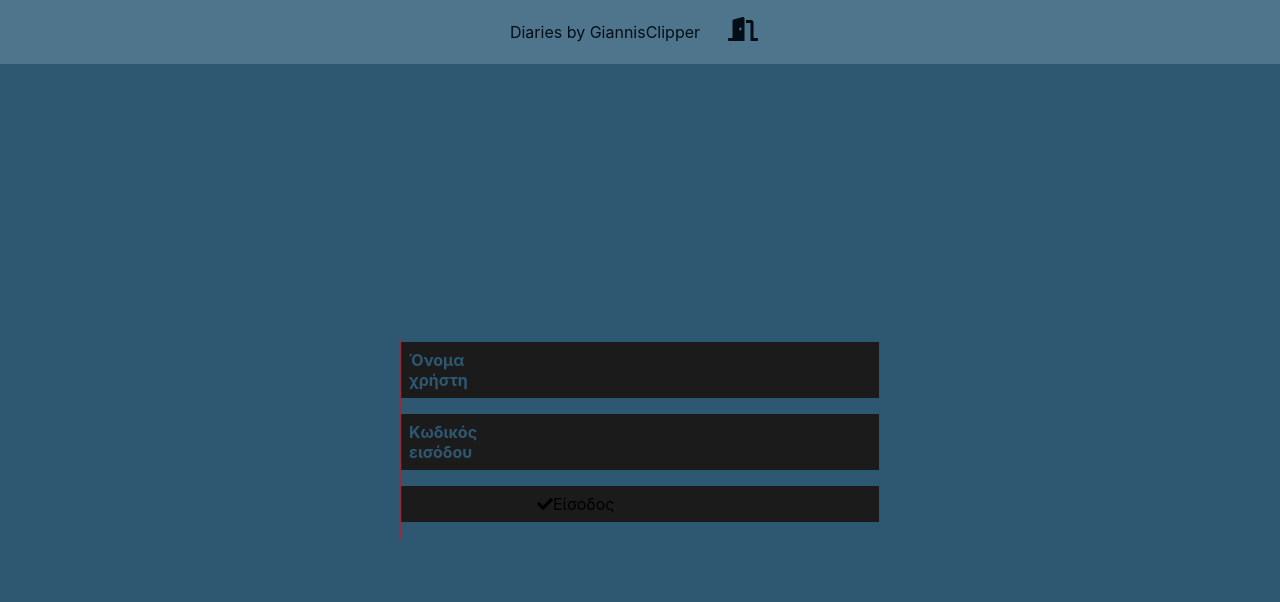
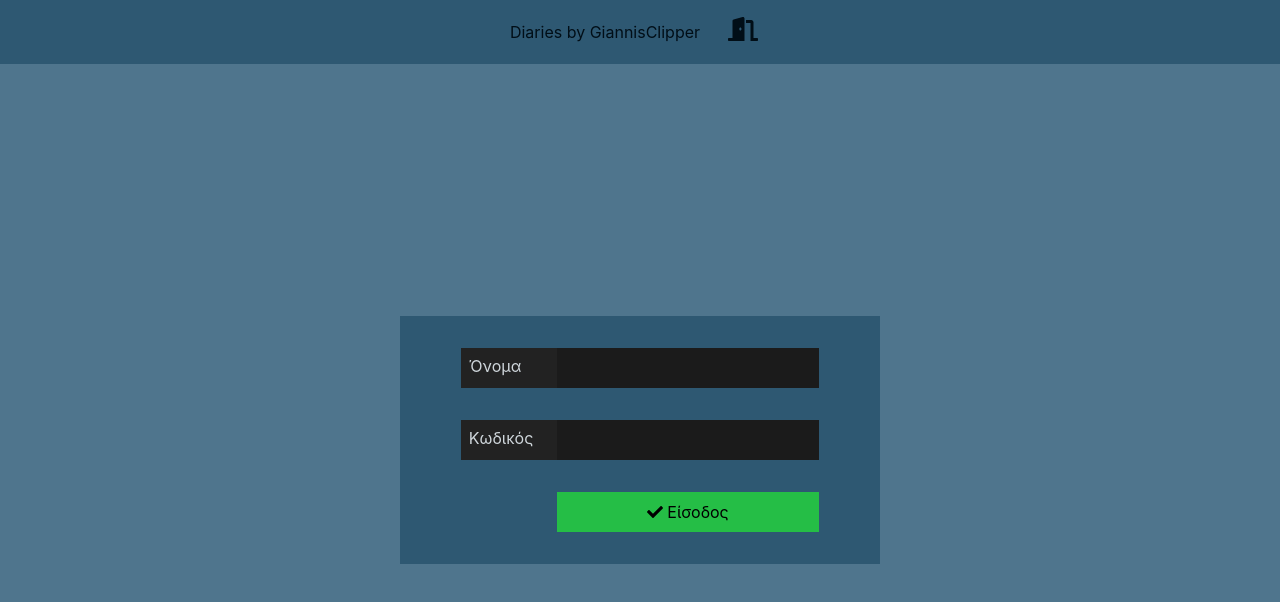
Before and after one commit to GiannisClipper/diaries, a React (Create React App) app: page /signin in a window 1280 px wide. Shown: the top 602 px of the page. Built offline with nearby package versions, Linux system fonts and the light colour scheme.

Commit message:
Updating `Signin` styling.

```diff
--- a/src/components/Auth.js
+++ b/src/components/Auth.js
@@ -1,20 +1,19 @@
 import React, { useContext, useState, useEffect  } from 'react';
-import { Redirect } from 'react-router-dom';
 import { STATEContext } from './STATEContext';
 import { realFetch, mockFetch } from '../helpers/customFetch';
 import { parseSigninToDB, parseSigninFromDB } from '../storage/parsers';
 import { ListBox } from './libs/ListBox';
-import { BlockBox, BlockLabel, BlockValue } from './libs/BlockBox';
-import { FontAwesomeIcon } from '@fortawesome/react-fontawesome';
-import { faCheck } from '@fortawesome/free-solid-svg-icons';
-import { Loader } from './libs/Loader';
+import { InputBox, InputLabel, InputValue } from './libs/InputBox';
+import { ButtonBox, ButtonLabel, ButtonValue } from './libs/ButtonBox';
+import { OkButton } from './libs/Buttons';
 import { isBlank } from '../helpers/validation';
 import styled from 'styled-components';
 
 const AuthList = styled( ListBox )`
     width: 30em;
     height: 100%;
-    border: 1px dotted red;
+    padding: 1em;
+    ${props => props.theme.AppHeader && props.theme.AppHeader };
 `;
 
 const namespace = 'auth';
@@ -132,42 +131,41 @@ function Signin() {
 
     return (
         <AuthList>
-            <BlockBox>
-                <BlockLabel>
-                    Όνομα χρήστη
-                </BlockLabel>
-                <BlockValue>
+            <InputBox>
+                <InputLabel>
+                    Όνομα
+                </InputLabel>
+                <InputValue>
                     <input
                         value={data.username}
                         onChange={event => setData( { ...data, username: event.target.value } )}
                     />
-                </BlockValue>
-            </BlockBox>
+                </InputValue>
+            </InputBox>
 
-            <BlockBox>
-                <BlockLabel>
-                    Κωδικός εισόδου
-                </BlockLabel>
-                <BlockValue>
+            <InputBox>
+                <InputLabel>
+                    Κωδικός
+                </InputLabel>
+                <InputValue>
                     <input
                         type="password"
                         value={data.password}
                         onChange={event => setData( { ...data, password: event.target.value } )}
                     />
-                </BlockValue>
-            </BlockBox>
+                </InputValue>
+            </InputBox>
 
-            <BlockBox>
-                <BlockLabel />
-                <BlockValue>
-                    <button className="ok" onClick={onClickOk}>
-                        {signin.uiux.process.isOnRequest
-                            ? <Loader />
-                            : <FontAwesomeIcon className="icon" icon={ faCheck } />}
-                        <span>Είσοδος</span>
-                    </button>
-                </BlockValue>
-            </BlockBox>
+            <ButtonBox>
+                <ButtonLabel />
+                <ButtonValue>
+                    <OkButton
+                        label='Είσοδος'
+                        onClick={onClickOk}
+                        isOnRequest={signin.uiux.process.isOnRequest}
+                    />
+                </ButtonValue>
+            </ButtonBox>
         </AuthList>
     );
 }
--- a/src/components/libs/ButtonBox.js
+++ b/src/components/libs/ButtonBox.js
@@ -2,6 +2,7 @@ import styled from 'styled-components';
 import { InputBox, InputLabel, InputValue } from './InputBox';
 
 const ButtonBox = styled( InputBox )`
+    min-height: 2.5em;
     ${props => props.theme.ButtonBox && props.theme.ButtonBox };
 `;
 
@@ -14,5 +15,15 @@ const ButtonValue = styled( InputValue )`
     ${props => props.theme.ButtonValue && props.theme.ButtonValue };
 `;
 
-export default { ButtonBox, ButtonLabel, ButtonValue };
-export { ButtonBox, ButtonLabel, ButtonValue };
+const ButtonValue1 = styled( ButtonValue )`
+    width: calc( 50% - .5em );
+    margin-right: .5em;
+`;
+
+const ButtonValue2 = styled( ButtonValue )`
+    width: calc( 50% - .5em );
+    margin-left: .5em;
+`;
+
+export default { ButtonBox, ButtonLabel, ButtonValue, ButtonValue1, ButtonValue2 };
+export { ButtonBox, ButtonLabel, ButtonValue, ButtonValue1, ButtonValue2 };
--- a/src/components/libs/Buttons.js
+++ b/src/components/libs/Buttons.js
@@ -6,15 +6,14 @@ import { Loader } from './Loader';
 
 const Button = styled.button`
     display: inline-block;
-    width: calc( 50% - .5em );
-    height: 2.5em;
+    height: 100%;
+    width: 100%;
     padding: .5em;
 
     .icon {
         padding: 0;
         width: 1em;
         height: 1em;
-        color: black;
     }
 
     span:last-child {
@@ -23,13 +22,11 @@ const Button = styled.button`
 `;
 
 const StyledOkButton = styled( Button )`
-    margin-right: .5em;
     ${props => props.theme.okButton && props.theme.okButton };
     ${props => props.isDelete && props.theme.cautionButton && props.theme.cautionButton };
 `;
 
 const StyledCancelButton = styled( Button )`
-    margin-left: .5em;
     ${props => props.theme.cancelButton && props.theme.cancelButton };
 `;
 
--- a/src/components/libs/FormBox.js
+++ b/src/components/libs/FormBox.js
@@ -1,6 +1,6 @@
 import React from 'react';
 import styled from 'styled-components';
-import { ButtonBox, ButtonLabel, ButtonValue } from './ButtonBox';
+import { ButtonBox, ButtonLabel, ButtonValue, ButtonValue1, ButtonValue2 } from './ButtonBox';
 import { OkButton, CancelButton } from './Buttons';
 
 const Form = styled.div`
@@ -43,8 +43,12 @@ function OkCancelForm( { okLabel, cancelLabel, onClickOk, onClickCancel, isOnReq
             <ButtonBox>
                 <ButtonLabel />
                 <ButtonValue>
-                    <OkButton label={okLabel} onClick={onClickOk} isOnRequest={isOnRequest} isDelete={isDelete} />
-                    <CancelButton label={cancelLabel} onClick={onClickCancel} />
+                    <ButtonValue1>
+                        <OkButton label={okLabel} onClick={onClickOk} isOnRequest={isOnRequest} isDelete={isDelete} />
+                    </ButtonValue1>
+                    <ButtonValue2>
+                        <CancelButton label={cancelLabel} onClick={onClickCancel} />
+                    </ButtonValue2>
                 </ButtonValue>
             </ButtonBox>
 
--- a/src/components/libs/InputBox.js
+++ b/src/components/libs/InputBox.js
@@ -1,6 +1,7 @@
 import styled from 'styled-components';
 
 const InputBox = styled.div`
+    min-height: 2.5em;
     width: 80%;
     display: flex;
     margin: auto;
@@ -26,8 +27,13 @@ const InputValue = styled.span`
     width: calc( 100% - 6em );
     min-height: 100%;
     padding: .5em;
-    input, textarea {
-        width: inherit;
+    textarea, input {
+        width: 100%;
+        height: 100%;
+    }
+    input[type=checkbox] {
+        width: 0;
+        height: 0;
     }
 
     ${props => props.theme.InputValue && props.theme.InputValue };
--- a/src/storage/themes.js
+++ b/src/storage/themes.js
@@ -96,12 +96,12 @@ const lightColors = {
 const light = createTheme( lightColors );
 
 const darkColors = {
-    appNormalBack: '#2E5872',
-    appStrongBack: '#4F758D',
+    appNormalBack: '#4F758D',
+    appStrongBack: '#2E5872',
 
-    weakBack: '#000000',
+    weakBack: '#111111',
     normalBack: '#1b1b1b',
-    strongBack: '#2b2b2b',
+    strongBack: '#222222',
 
     weakText: '#555555',
     normalText: '#CFD6DB',
```
